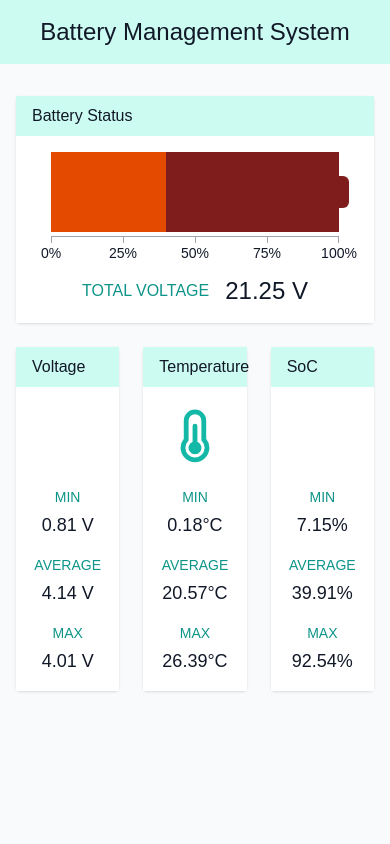
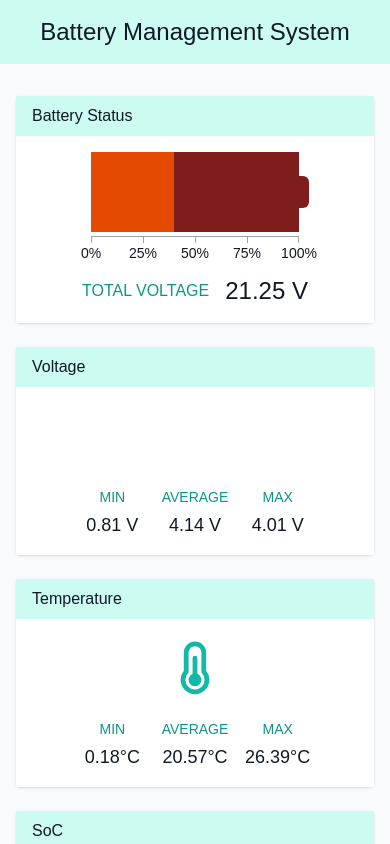
Before and after one commit to salehzaidan/bms-frontend, a React (Create React App) app: page / in a window 390 px wide. Shown: the top 844 px of the page. Built offline with nearby package versions, Linux system fonts and the light colour scheme; some icons are missing.

Commit message:
Update responsive layout

```diff
--- a/src/App.js
+++ b/src/App.js
@@ -32,7 +32,7 @@ function App() {
           />
         </Card>
 
-        <div className="grid grid-cols-3 gap-6">
+        <div className="grid grid-rows-3 gap-6 sm:grid-cols-3 sm:grid-rows-none">
           <DataInfo
             label="Voltage"
             min={data.general[0].min_voltage}
--- a/src/components/BatteryGauge.js
+++ b/src/components/BatteryGauge.js
@@ -19,7 +19,7 @@ function BatteryGauge({ value }) {
   return (
     <div aria-hidden className="mx-4">
       {/* Background fill */}
-      <div className={classNames(bgFill, 'relative h-20 w-72')}>
+      <div className={classNames(bgFill, 'relative h-20 w-52 lg:w-72')}>
         {/* Foreground fill */}
         <div
           style={{ width: `${value}%` }}
@@ -30,13 +30,13 @@ function BatteryGauge({ value }) {
         <div
           className={classNames(
             bgFill,
-            'absolute inset-y-1/2 left-72 h-8 w-2.5 -translate-y-1/2 rounded-tr-md rounded-br-md'
+            'absolute inset-y-1/2 left-52 h-8 w-2.5 -translate-y-1/2 rounded-tr-md rounded-br-md lg:left-72'
           )}
         />
       </div>
 
       {/* Axis */}
-      <div className="mt-1 grid w-72 cursor-default grid-cols-4 border-t-[1.5px] border-gray-400 text-sm">
+      <div className="mt-1 grid w-52 cursor-default grid-cols-4 border-t-[1.5px] border-gray-400 text-sm lg:w-72">
         <div className="h-1.5 border-l-[1.5px] border-gray-400"></div>
         <div className="h-1.5 border-l-[1.5px] border-gray-400"></div>
         <div className="h-1.5 border-l-[1.5px] border-gray-400"></div>
--- a/src/components/DataInfo.js
+++ b/src/components/DataInfo.js
@@ -19,7 +19,7 @@ function DataInfo({ label, min, average, max, unit, insertSpace }) {
   return (
     <Card title={label}>
       <Icon icon={getIcon()} className="h-16 w-16 text-teal-500" />
-      <div className="mt-1 grid grid-rows-3 gap-4">
+      <div className="mt-1 grid grid-cols-3 gap-4 sm:grid-cols-none sm:grid-rows-3">
         <DataItem
           label="Min"
           value={min}
```
